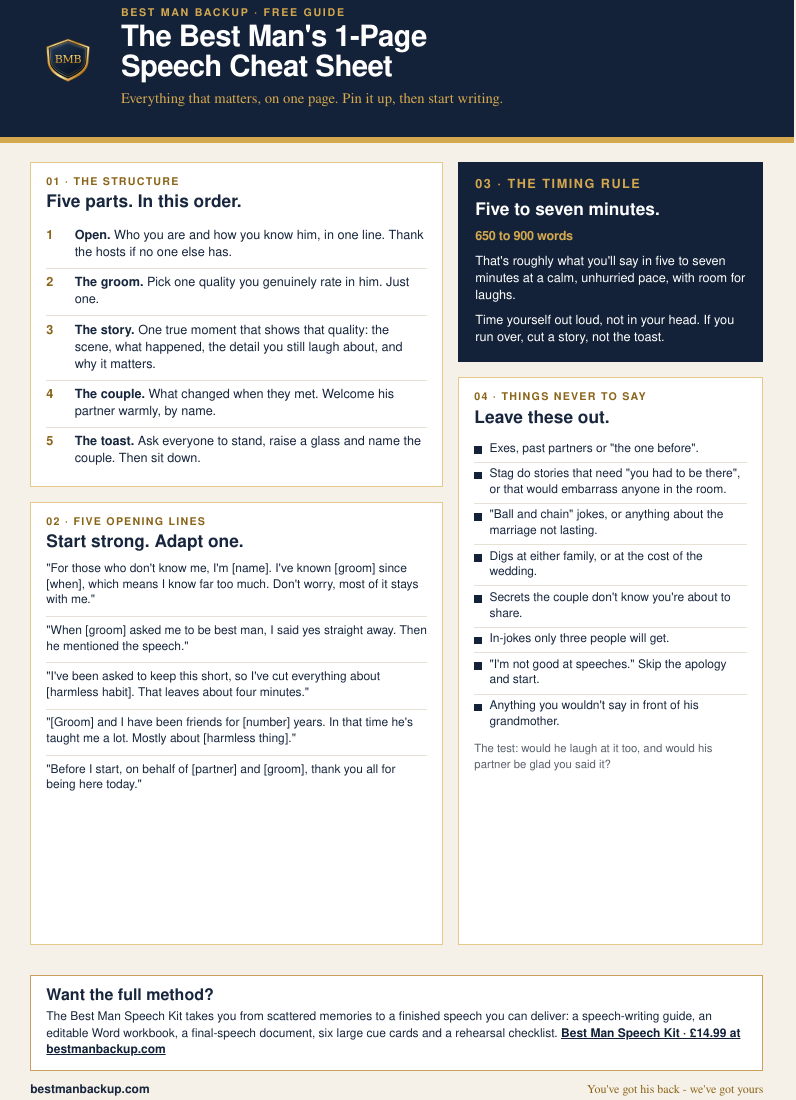
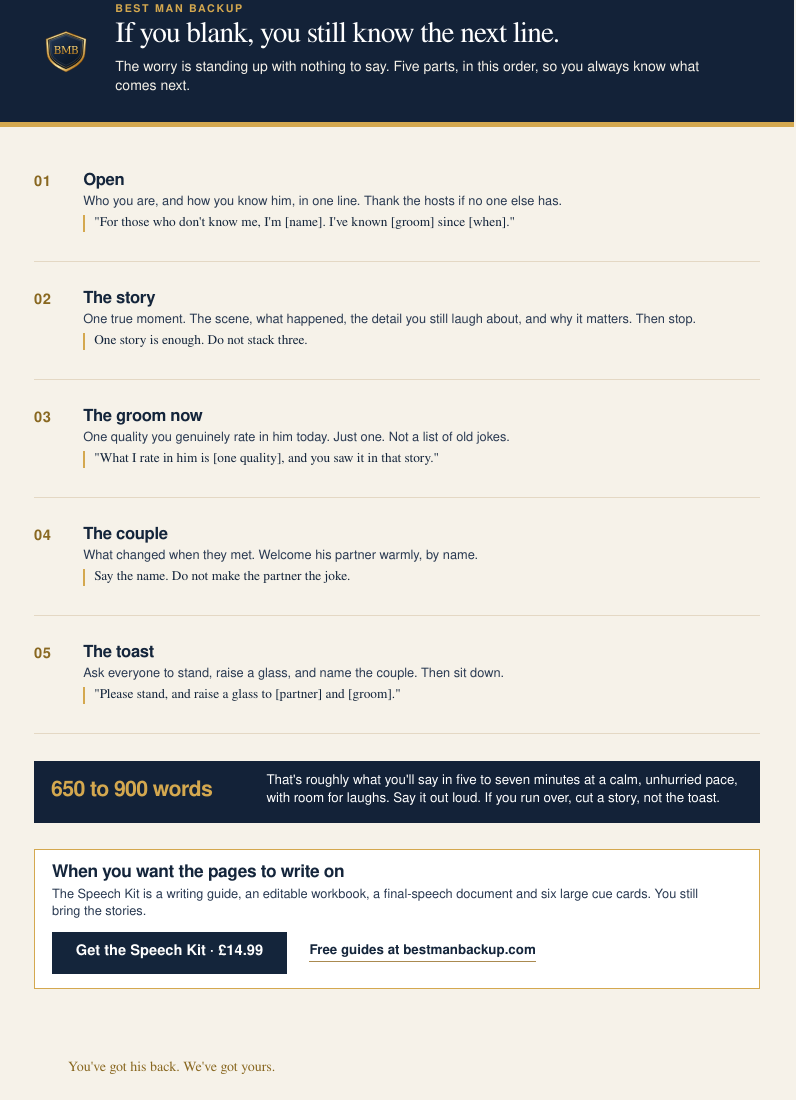
Before and after one commit to operatorsystems-mep/bestmanbackup, a website: page freebies/best-man-speech-cheat-sheet.html in a window 1280 px wide. Shown: the part 23-1123 px from the top of the page, without its empty margins (0-796 px from the left). Drawn offline with Linux system fonts and the light colour scheme.

Commit message:
Redesign the speech cheat sheet as a one-page lead magnet.
The page opens with a hook for a nervous best man, keeps the five-part order and the 650 to 900 word timing, and links the Speech Kit and the site. No Etsy link.

Co-authored-by: operatorsystems-mep <operatorsystems-mep@users.noreply.github.com>

```diff
--- a/freebies/best-man-speech-cheat-sheet.html
+++ b/freebies/best-man-speech-cheat-sheet.html
@@ -3,9 +3,14 @@
 <head>
   <meta charset="utf-8">
   <title>The Best Man's 1-Page Speech Cheat Sheet - Best Man Backup</title>
+  <!--
+    Source for freebies/best-man-speech-cheat-sheet.pdf.
+    Reprint to A4 with background graphics, zero margin, preferCSSPageSize.
+  -->
   <style>
     @font-face { font-family: "Nimbus Sans"; src: url("../fonts/NimbusSans-Regular.otf") format("opentype"); font-weight: 400; font-style: normal; }
     @font-face { font-family: "Nimbus Sans"; src: url("../fonts/NimbusSans-Bold.otf") format("opentype"); font-weight: 700; font-style: normal; }
+    @font-face { font-family: "Nimbus Roman"; src: url("../fonts/NimbusRoman-Regular.otf") format("opentype"); font-weight: 400; font-style: normal; }
     @font-face { font-family: "Nimbus Roman"; src: url("../fonts/NimbusRoman-Regular.otf") format("opentype"); font-weight: 400; font-style: italic; }
     @page { size: A4; margin: 0; }
     * { box-sizing: border-box; }
@@ -13,28 +18,25 @@
     body {
       width: 210mm;
       height: 297mm;
-      overflow: hidden;
-      background: #F6F1E8;
-      color: #17263D;
+      background: #F6F2E9;
+      color: #14253B;
       font-family: "Nimbus Sans", Arial, sans-serif;
-      font-size: 10.5pt;
-      line-height: 1.35;
       display: flex;
       flex-direction: column;
     }
-    a { color: inherit; }
+    a { color: inherit; text-decoration: none; }
     header {
       background: #132238;
       color: #fff;
-      padding: 8mm 10mm 7mm;
+      padding: 7mm 10mm 6.5mm;
       display: grid;
-      grid-template-columns: 18mm 1fr;
-      gap: 4mm;
+      grid-template-columns: 16mm 1fr;
+      column-gap: 4.5mm;
       align-items: center;
     }
-    header img { width: 16mm; height: 16mm; }
-    .kicker {
-      margin: 0 0 1mm;
+    header img { width: 15mm; height: 15mm; }
+    .brand {
+      margin: 0 0 1.4mm;
       color: #D4A84F;
       font-size: 8pt;
       font-weight: 700;
@@ -42,199 +44,198 @@
     }
     h1 {
       margin: 0;
+      font-family: "Nimbus Roman", Georgia, serif;
+      font-weight: 400;
       font-size: 22pt;
       line-height: 1.02;
+      letter-spacing: -0.03em;
+    }
+    .sub {
+      margin: 2mm 0 0;
+      max-width: 158mm;
+      color: #F6F2E9;
+      font-size: 10.5pt;
+      line-height: 1.35;
+    }
+    .goldbar { height: 1.5mm; background: #D4A84F; flex: none; }
+    main {
+      flex: 1;
+      padding: 4.5mm 9mm 0;
+      display: flex;
+      flex-direction: column;
+      min-height: 0;
+    }
+    ol {
+      list-style: none;
+      margin: 0;
+      padding: 0;
+      counter-reset: step;
+    }
+    li {
+      counter-increment: step;
+      display: grid;
+      grid-template-columns: 11mm 1fr;
+      column-gap: 2mm;
+      padding: 7.6mm 0 7.8mm;
+      border-bottom: 0.25mm solid #E4D8C4;
+    }
+    li::before {
+      content: counter(step, decimal-leading-zero);
+      color: #896821;
       font-weight: 700;
+      font-size: 11pt;
+      letter-spacing: 0.04em;
+      padding-top: 0.4mm;
+    }
+    h2 {
+      margin: 0;
+      font-size: 12.5pt;
+      line-height: 1.1;
       letter-spacing: -0.02em;
     }
-    .tagline {
-      margin: 1.5mm 0 0;
-      color: #D4A84F;
+    p { margin: 0; }
+    .say {
+      margin-top: 0.7mm;
+      font-size: 9.6pt;
+      line-height: 1.3;
+      color: #2A3A52;
+    }
+    .eg {
+      margin-top: 1.1mm;
+      padding-left: 2.4mm;
+      border-left: 0.7mm solid #D4A84F;
       font-family: "Nimbus Roman", Georgia, serif;
       font-style: italic;
-      font-size: 11pt;
+      font-size: 10pt;
+      line-height: 1.28;
+      color: #14253B;
     }
-    .goldbar { height: 1.6mm; background: #D4A84F; }
-    main {
-      flex: 1;
-      padding: 5mm 8mm 0;
-      display: grid;
-      grid-template-columns: 1.15fr 0.85fr;
-      gap: 4mm;
-      align-items: stretch;
-    }
-    .col { display: flex; flex-direction: column; min-height: 0; }
-    .card.grow { flex: 1; }
-    .card {
-      background: #fff;
-      border: 0.4mm solid #E4C98A;
-      padding: 3.5mm 4mm 3mm;
-      margin: 0 0 4mm;
-    }
-    .label {
-      margin: 0 0 1mm;
-      color: #8A6418;
-      font-size: 8pt;
-      font-weight: 700;
-      letter-spacing: 0.12em;
-    }
-    h2 { margin: 0 0 2mm; font-size: 13pt; line-height: 1.15; }
-    ol.parts { list-style: none; margin: 0; padding: 0; counter-reset: part; }
-    ol.parts li {
-      counter-increment: part;
-      display: grid;
-      grid-template-columns: 6mm 1fr;
-      gap: 1.5mm;
-      padding: 1.6mm 0;
-      border-top: 0.2mm solid #E7E0D4;
-      font-size: 9.5pt;
-    }
-    ol.parts li:first-child { border-top: 0; }
-    ol.parts li::before {
-      content: counter(part);
-      color: #8A6418;
-      font-weight: 700;
-    }
-    .quotes { margin: 0; padding: 0; list-style: none; }
-    .quotes li {
-      margin: 0;
-      padding: 1.8mm 0;
-      border-top: 0.2mm solid #E7E0D4;
-      font-size: 9pt;
-      line-height: 1.32;
-    }
-    .quotes li:first-child { border-top: 0; padding-top: 0; }
     .timing {
+      margin-top: 7mm;
       background: #132238;
       color: #fff;
-      padding: 4mm 4.5mm;
-      margin: 0 0 4mm;
+      padding: 3.4mm 4.5mm 3.6mm;
+      display: grid;
+      grid-template-columns: 52mm 1fr;
+      column-gap: 5mm;
+      align-items: center;
     }
-    .timing .label { color: #D4A84F; }
-    .timing h2 { color: #fff; }
-    .big {
-      margin: 0 0 1.5mm;
+    .timing .words {
+      margin: 0;
       color: #D4A84F;
-      font-size: 18pt;
+      font-size: 16pt;
       font-weight: 700;
-      letter-spacing: -0.02em;
+      letter-spacing: -0.03em;
+      line-height: 1.05;
     }
-    .timing p { margin: 0 0 2mm; font-size: 9.5pt; line-height: 1.35; }
-    .timing p:last-child { margin: 0; }
-    ul.never { margin: 0; padding: 0; list-style: none; }
-    ul.never li {
-      position: relative;
-      padding: 1.2mm 0 1.2mm 4mm;
-      border-top: 0.2mm solid #E7E0D4;
-      font-size: 9pt;
-      line-height: 1.3;
+    .timing p { font-size: 10pt; line-height: 1.35; }
+    .cta {
+      margin-top: 7mm;
+      background: #fff;
+      border: 0.35mm solid #D4A84F;
+      padding: 3.6mm 4.5mm 3.8mm;
     }
-    ul.never li:first-child { border-top: 0; }
-    ul.never li::before {
-      content: "";
-      position: absolute;
-      left: 0;
-      top: 2.4mm;
-      width: 2mm;
-      height: 2mm;
-      background: #132238;
+    .cta h2 { font-size: 13pt; margin-bottom: 1mm; }
+    .cta .what { font-size: 9.6pt; line-height: 1.35; color: #2A3A52; max-width: 175mm; }
+    .actions {
+      display: flex;
+      align-items: center;
+      gap: 6mm;
+      margin-top: 2.8mm;
     }
-    .test {
-      margin: 2mm 0 0;
-      font-size: 8.5pt;
-      color: #59616c;
+    .button {
+      display: inline-block;
+      background: #14253B;
+      color: #fff;
+      font-weight: 700;
+      font-size: 11pt;
+      line-height: 1;
+      padding: 3.3mm 6mm;
+      border: 0.4mm solid #14253B;
     }
-    .cta {
-      margin: 0 8mm;
-      border: 0.4mm solid #C9A15A;
-      background: #fff;
-      padding: 3mm 4mm 3.2mm;
+    .guides {
+      font-size: 10pt;
+      font-weight: 700;
+      color: #14253B;
+      border-bottom: 0.35mm solid #AA8A50;
+      padding-bottom: 0.4mm;
     }
-    .cta h2 { margin: 0 0 1mm; font-size: 12pt; }
-    .cta p { margin: 0; font-size: 9pt; line-height: 1.35; }
-    .cta a { color: #132238; font-weight: 700; }
     footer {
-      margin: 3mm 8mm 0;
+      margin-top: auto;
+      padding: 4mm 9mm 6mm;
       display: flex;
       justify-content: space-between;
       align-items: baseline;
-      font-size: 9pt;
-    }
-    footer a { color: #17263D; font-weight: 700; text-decoration: none; }
-    footer em {
-      color: #8A6418;
+      color: #896821;
       font-family: "Nimbus Roman", Georgia, serif;
       font-style: italic;
+      font-size: 10.5pt;
     }
   </style>
 </head>
 <body>
   <header>
-    <img src="../assets/bmb-shield.svg" alt="Best Man Backup">
+    <img src="../assets/bmb-shield.svg" alt="">
     <div>
-      <p class="kicker">BEST MAN BACKUP · FREE GUIDE</p>
-      <h1>The Best Man's 1-Page<br>Speech Cheat Sheet</h1>
-      <p class="tagline">Everything that matters, on one page. Pin it up, then start writing.</p>
+      <p class="brand">BEST MAN BACKUP</p>
+      <h1>If you blank, you still know the next line.</h1>
+      <p class="sub">The worry is standing up with nothing to say. Five parts, in this order, so you always know what comes next.</p>
     </div>
   </header>
   <div class="goldbar"></div>
   <main>
-    <div class="col">
-      <section class="card">
-        <p class="label">01 · THE STRUCTURE</p>
-        <h2>Five parts. In this order.</h2>
-        <ol class="parts">
-          <li><span><strong>Open.</strong> Who you are and how you know him, in one line. Thank the hosts if no one else has.</span></li>
-          <li><span><strong>The groom.</strong> Pick one quality you genuinely rate in him. Just one.</span></li>
-          <li><span><strong>The story.</strong> One true moment that shows that quality: the scene, what happened, the detail you still laugh about, and why it matters.</span></li>
-          <li><span><strong>The couple.</strong> What changed when they met. Welcome his partner warmly, by name.</span></li>
-          <li><span><strong>The toast.</strong> Ask everyone to stand, raise a glass and name the couple. Then sit down.</span></li>
-        </ol>
-      </section>
-      <section class="card grow">
-        <p class="label">02 · FIVE OPENING LINES</p>
-        <h2>Start strong. Adapt one.</h2>
-        <ul class="quotes">
-          <li>"For those who don't know me, I'm [name]. I've known [groom] since [when], which means I know far too much. Don't worry, most of it stays with me."</li>
-          <li>"When [groom] asked me to be best man, I said yes straight away. Then he mentioned the speech."</li>
-          <li>"I've been asked to keep this short, so I've cut everything about [harmless habit]. That leaves about four minutes."</li>
-          <li>"[Groom] and I have been friends for [number] years. In that time he's taught me a lot. Mostly about [harmless thing]."</li>
-          <li>"Before I start, on behalf of [partner] and [groom], thank you all for being here today."</li>
-        </ul>
-      </section>
-    </div>
-    <div class="col">
-      <section class="timing">
-        <p class="label">03 · THE TIMING RULE</p>
-        <h2>Five to seven minutes.</h2>
-        <p class="big">650 to 900 words</p>
-        <p>That's roughly what you'll say in five to seven minutes at a calm, unhurried pace, with room for laughs.</p>
-        <p>Time yourself out loud, not in your head. If you run over, cut a story, not the toast.</p>
-      </section>
-      <section class="card grow">
-        <p class="label">04 · THINGS NEVER TO SAY</p>
-        <h2>Leave these out.</h2>
-        <ul class="never">
-          <li>Exes, past partners or "the one before".</li>
-          <li>Stag do stories that need "you had to be there", or that would embarrass anyone in the room.</li>
-          <li>"Ball and chain" jokes, or anything about the marriage not lasting.</li>
-          <li>Digs at either family, or at the cost of the wedding.</li>
-          <li>Secrets the couple don't know you're about to share.</li>
-          <li>In-jokes only three people will get.</li>
-          <li>"I'm not good at speeches." Skip the apology and start.</li>
-          <li>Anything you wouldn't say in front of his grandmother.</li>
-        </ul>
-        <p class="test">The test: would he laugh at it too, and would his partner be glad you said it?</p>
-      </section>
-    </div>
+    <ol>
+      <li>
+        <div>
+          <h2>Open</h2>
+          <p class="say">Who you are, and how you know him, in one line. Thank the hosts if no one else has.</p>
+          <p class="eg">"For those who don't know me, I'm [name]. I've known [groom] since [when]."</p>
+        </div>
+      </li>
+      <li>
+        <div>
+          <h2>The story</h2>
+          <p class="say">One true moment. The scene, what happened, the detail you still laugh about, and why it matters. Then stop.</p>
+          <p class="eg">One story is enough. Do not stack three.</p>
+        </div>
+      </li>
+      <li>
+        <div>
+          <h2>The groom now</h2>
+          <p class="say">One quality you genuinely rate in him today. Just one. Not a list of old jokes.</p>
+          <p class="eg">"What I rate in him is [one quality], and you saw it in that story."</p>
+        </div>
+      </li>
+      <li>
+        <div>
+          <h2>The couple</h2>
+          <p class="say">What changed when they met. Welcome his partner warmly, by name.</p>
+          <p class="eg">Say the name. Do not make the partner the joke.</p>
+        </div>
+      </li>
+      <li>
+        <div>
+          <h2>The toast</h2>
+          <p class="say">Ask everyone to stand, raise a glass, and name the couple. Then sit down.</p>
+          <p class="eg">"Please stand, and raise a glass to [partner] and [groom]."</p>
+        </div>
+      </li>
+    </ol>
+    <section class="timing">
+      <p class="words">650 to 900 words</p>
+      <p>That's roughly what you'll say in five to seven minutes at a calm, unhurried pace, with room for laughs. Say it out loud. If you run over, cut a story, not the toast.</p>
+    </section>
+    <section class="cta">
+      <h2>When you want the pages to write on</h2>
+      <p class="what">The Speech Kit is a writing guide, an editable workbook, a final-speech document and six large cue cards. You still bring the stories.</p>
+      <div class="actions">
+        <a class="button" href="https://bestmanbackup.com/kits/?utm_source=guide-pdf&amp;utm_medium=pdf&amp;utm_campaign=cheat-sheet#speech">Get the Speech Kit · £14.99</a>
+        <a class="guides" href="https://bestmanbackup.com/">Free guides at bestmanbackup.com</a>
+      </div>
+    </section>
+    <footer>
+      <span>You've got his back. We've got yours.</span>
+    </footer>
   </main>
-  <section class="cta" style="margin-top:4mm">
-    <h2>Want the full method?</h2>
-    <p>The Best Man Speech Kit takes you from scattered memories to a finished speech you can deliver: a speech-writing guide, an editable Word workbook, a final-speech document, six large cue cards and a rehearsal checklist. <a href="https://bestmanbackup.com/kits/?utm_source=guide-pdf&amp;utm_medium=pdf&amp;utm_campaign=cheat-sheet#speech">Best Man Speech Kit · £14.99 at bestmanbackup.com</a></p>
-  </section>
-  <footer>
-    <a href="https://bestmanbackup.com/">bestmanbackup.com</a>
-    <em>You've got his back - we've got yours</em>
-  </footer>
 </body>
 </html>
```
Also changed, not shown: assets/cheat-sheet-preview.jpg, 1 other file.
